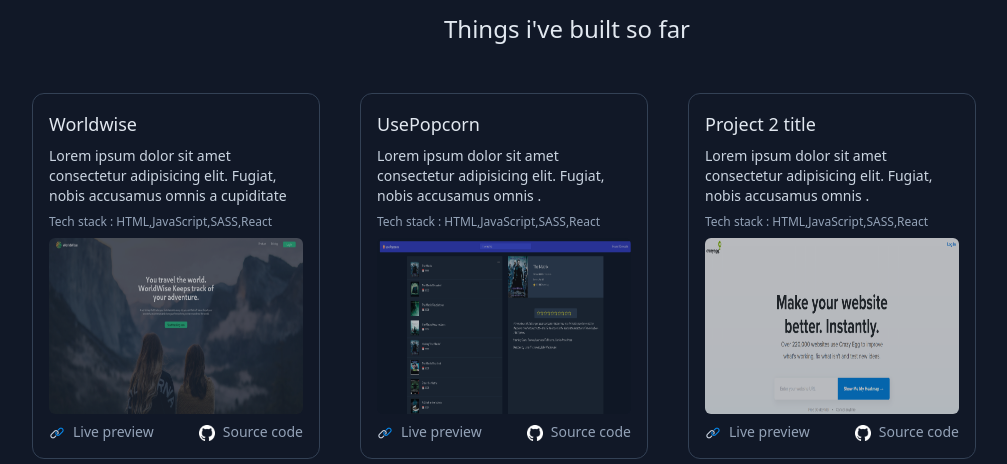
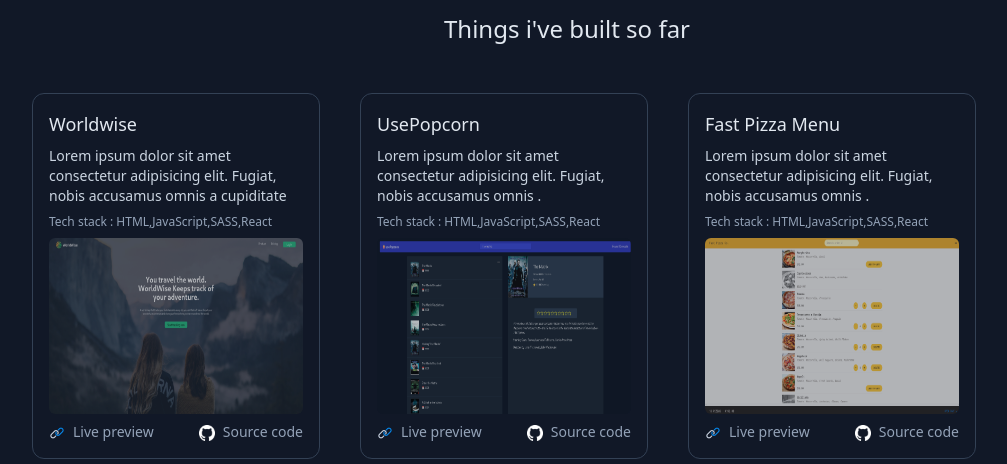
Before and after one commit to b1621/portfolio1, a React (Vite) app: page / in a window 1280 px wide. Shown: the part 2576-3040 px from the top of the page, without its empty margins (137-1144 px from the left). Built offline with nearby package versions, Linux system fonts and the light colour scheme.

Commit message:
little change on adding a project

```diff
--- a/src/components/ContactFormV2.jsx
+++ b/src/components/ContactFormV2.jsx
@@ -1,7 +1,10 @@
 const ContactFormV2 = () => {
   return (
     <div className=" h-full flex flex-col justify-center">
-      <form action="" className="  w-2/3 mx-auto space-y-5 text-slate-200">
+      <form
+        action=""
+        className=" w-full md:w-2/3 mx-auto space-y-5 text-slate-200"
+      >
         {/* <h2>Send Me some messgae</h2> */}
         <div className=" space-y-1">
           <label htmlFor="name" className="text-sm">
--- a/src/pages/ContactPagev2.jsx
+++ b/src/pages/ContactPagev2.jsx
@@ -2,12 +2,12 @@
 
 const ContactPage = () => {
   const iconStyle =
-    "bg-gray-400 rounded-full p-1 w-6 transform hover:scale-110 cursor-pointer transition duration-500";
+    "bg-gray-400 rounded-full p-1 w-6 h-7 transform hover:scale-110 cursor-pointer transition duration-500";
   return (
     <div className=" min-h-screen" id="contact">
-      <div className=" h-screen  flex flex-col justify-between">
-        <div className="flex flex-col md:flex-row   h-[90%]">
-          <div className=" w-1/2">
+      <div className=" min-h-screen  flex flex-col justify-center">
+        <div className="flex flex-col  md:flex-row my-10 md:my-0 ">
+          <div className=" w-full md:w-1/2">
             <div className="h-full flex flex-col justify-center">
               <div className="md:ml-28 pb-20">
                 <h2 className=" text-5xl font-bold">Get in Touch</h2>
@@ -48,7 +48,7 @@
               </div>
             </div>
           </div>
-          <div className="w-1/2">
+          <div className="w-full md:w-1/2 ">
             <ContactFormV2 />
           </div>
         </div>
--- a/src/pages/Projects.jsx
+++ b/src/pages/Projects.jsx
@@ -22,13 +22,13 @@
       image: "/projects/Screenshot from 2023-11-03 08-43-35.png",
     },
     {
-      title: "Project 2 title",
+      title: "Fast Pizza Menu",
       description:
         " Lorem ipsum dolor sit amet consectetur adipisicing elit. Fugiat, nobis accusamus omnis .",
       techStack: "HTML,JavaScript,SASS,React",
-      livePreview: "",
-      viewCode: "",
-      image: "/proj/best-homepage-14.png",
+      livePreview: "https://fast-pizza-menu.vercel.app/",
+      viewCode: "https://github.com/b1621/fast-pizza-menu",
+      image: "/projects/Screenshot from 2023-11-03 11-32-49.png",
     },
     {
       title: "Project 2 title",
```
Also changed, not shown: public/projects/Screenshot from 2023-11-03 11-32-49.png (added).
